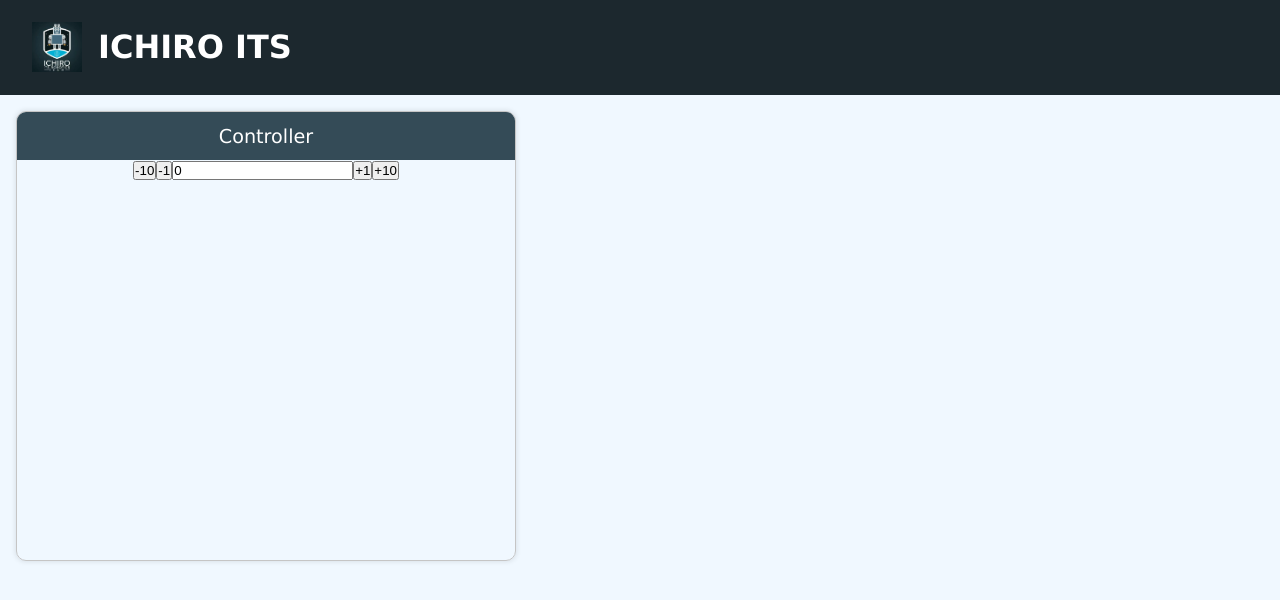
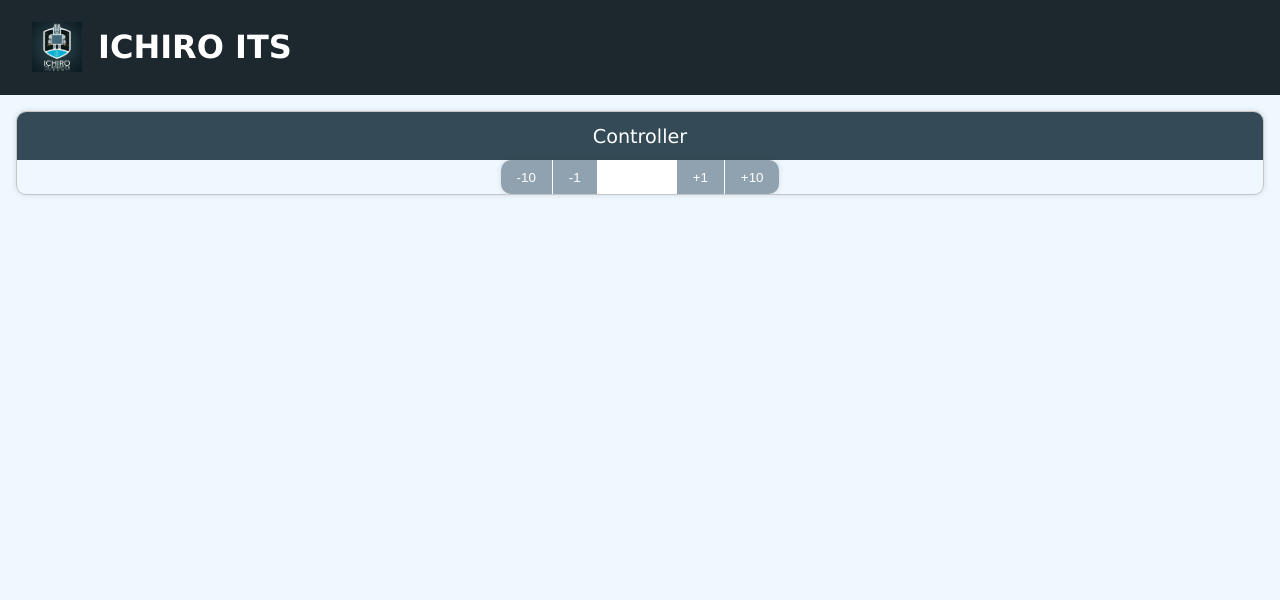
Before and after one commit to ichiro-its/locomotion-app, a React (Vite) app: page / in a window 1280 px wide. Shown: the top 600 px of the page. Built offline with nearby package versions, Linux system fonts and the light colour scheme.

Commit message:
feat: add number input component

```diff
--- a/src/components/NumberField.jsx
+++ b/src/components/NumberField.jsx
@@ -1,7 +1,8 @@
+/* eslint-disable react/prop-types */
 import React, { useState } from "react";
 
-export default function NumberField() {
-  const [value, setValue] = useState(0);
+export default function NumberField({ initialValue }) {
+  const [value, setValue] = useState(initialValue);
 
   const addValue = (val) => {
     setValue(value + val);
@@ -16,16 +17,10 @@ export default function NumberField() {
   };
 
   return (
-    <div className="numberField">
+    <div className="number-field">
       <button onClick={() => subtractValue(10)}>-10</button>
       <button onClick={() => subtractValue(1)}>-1</button>
-      <input
-        type="number"
-        name=""
-        id=""
-        value={value}
-        onChange={handleValueChange}
-      />
+      <input type="number" value={value} onChange={handleValueChange} />
       <button onClick={() => addValue(1)}>+1</button>
       <button onClick={() => addValue(10)}>+10</button>
     </div>
--- a/src/styles/style.scss
+++ b/src/styles/style.scss
@@ -34,14 +34,13 @@ header {
 }
 
 .panel {
-  width: 500px;
   margin: 1rem;
   border-radius: 10px;
   overflow: hidden;
   border: 1px solid rgb(197, 197, 197);
   box-shadow: 0px 0px 5px 1px rgba(0, 0, 0, 0.09);
 
-  .header {
+  > .header {
     width: 100%;
     padding: 0.8rem;
     background: $gray;
@@ -54,7 +53,6 @@ header {
   }
 
   .body {
-    height: 400px;
     display: flex;
     flex-direction: column;
     align-items: center;
@@ -95,7 +93,7 @@ header {
   }
 
   input {
-    width: 100px;
+    max-width: 80px;
     border: none;
     text-align: center;
     outline: none;
@@ -113,3 +111,27 @@ header {
     }
   }
 }
+
+.number-input {
+  margin: 1rem auto;
+
+  .input {
+    display: flex;
+    align-items: center;
+    justify-content: space-between;
+
+    .label {
+      font-size: 1.2rem;
+      margin-right: 2rem;
+    }
+  }
+
+  hr {
+    margin-top: 1rem;
+    border-top: 1px solid lighten($light-gray, 20%);
+  }
+
+  &:last-of-type hr {
+    display: none;
+  }
+}
```
Also changed, not shown: src/components/NumberInput.jsx (added, +15 -0 lines).
